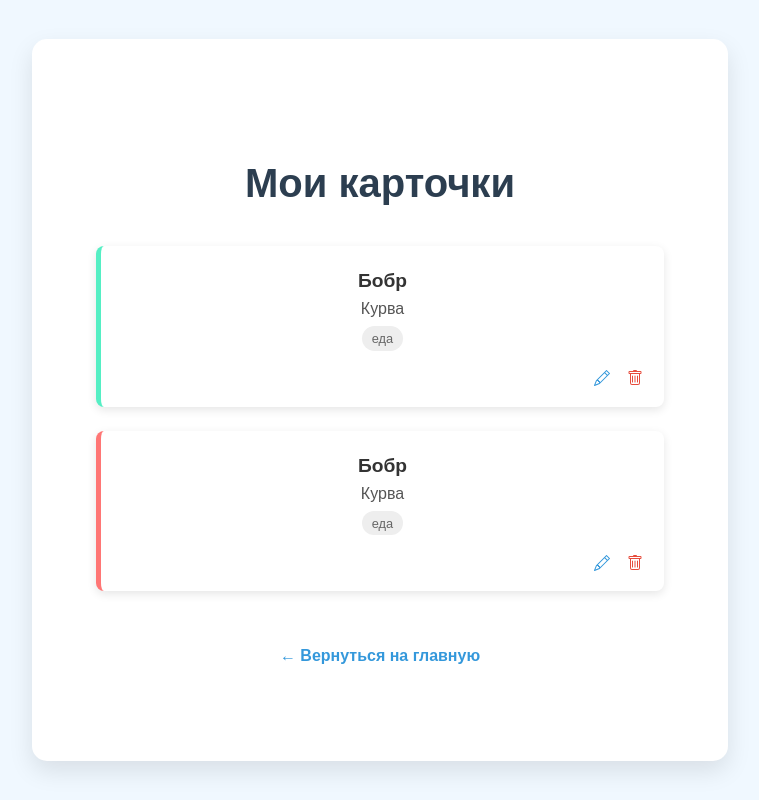
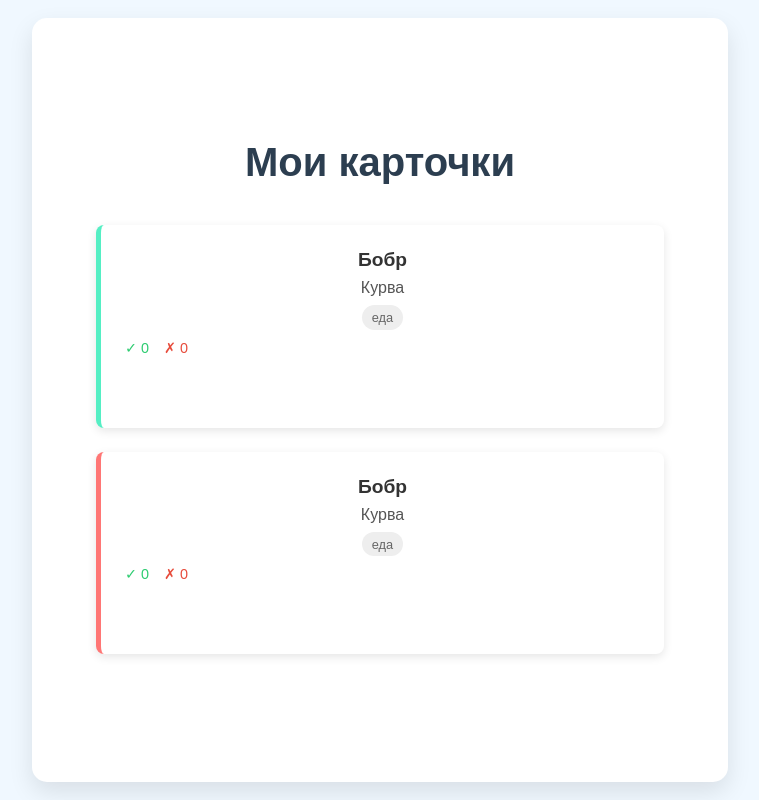
Before and after one commit to Tameratlant/Python_anki, a Flask app: page /my_cards in a window 1280 px wide. Shown: the whole page, without its empty margins (260-1019 px from the left). Run offline with Flask 3, Linux system fonts and the light colour scheme; data comes from the database, SQL or seed files in the repository.

Commit message:
Data collecting done

```diff
--- a/app.py
+++ b/app.py
@@ -12,7 +12,6 @@ app.config['SECRET_KEY'] = 'your-secret-key-here'
 
 db = SQLAlchemy(app)
 
-# Модель карточки
 class Card(db.Model):
     id = db.Column(db.Integer, primary_key=True)
     front_text = db.Column(db.String(100), nullable=False)
@@ -21,6 +20,7 @@ class Card(db.Model):
     color = db.Column(db.String(20), nullable=False)
     correct_answers = db.Column(db.Integer, default=0)
     wrong_answers = db.Column(db.Integer, default=0)
+    last_wrong_answer = db.Column(db.DateTime)
     created_at = db.Column(db.DateTime, default=datetime.utcnow)
     last_reviewed = db.Column(db.DateTime)
 
@@ -108,8 +108,6 @@ def guess_all():
     cards = Card.query.all()
     if not cards:
         return render_template('guess_all.html', card=None)
-
-    # Выбираем случайную карточку
     card = random.choice(cards)
     return render_template('guess_all.html', card=card)
 
@@ -123,10 +121,12 @@ def handle_answer(card_id):
         card.correct_answers += 1
     else:
         card.wrong_answers += 1
+        card.last_wrong_answer = datetime.utcnow()  # Запоминаем время последнего неправильного ответа
+
     card.last_reviewed = datetime.utcnow()
     db.session.commit()
+    return redirect(url_for(next_page))
 
-    return redirect(url_for(next_page))
 if __name__ == '__main__':
     with app.app_context():
         db.create_all()  # Создаём таблицы в БД
--- a/static/style.css
+++ b/static/style.css
@@ -364,3 +364,22 @@ h1 {
     margin: 2rem 0;
     box-shadow: 0 4px 6px rgba(0, 0, 0, 0.1);
 }
+
+.card-stats {
+    margin-top: 10px;
+    font-size: 0.9rem;
+    display: flex;
+    gap: 15px;
+}
+
+.stat-correct {
+    color: #2ecc71;
+}
+
+.stat-wrong {
+    color: #e74c3c;
+}
+
+.card-content {
+    margin-bottom: 3rem; /* Увеличиваем отступ для статистики */
+}
--- a/templates/my_cards.html
+++ b/templates/my_cards.html
@@ -16,26 +16,23 @@
                 <div class="card-front">{{ card.front_text }}</div>
                 <div class="card-back">{{ card.back_text }}</div>
                 <div class="card-tag">{{ card.tag }}</div>
+                <div class="card-stats">
+                    <span class="stat-correct">✓ {{ card.correct_answers }}</span>
+                    <span class="stat-wrong">✗ {{ card.wrong_answers }}</span>
+                </div>
             </div>
             <div class="card-actions">
                 <a href="{{ url_for('edit_card', card_id=card.id) }}" class="edit-btn">
-                    <svg xmlns="http://www.w3.org/2000/svg" width="16" height="16" fill="currentColor" viewBox="0 0 16 16">
-                        <path d="M12.146.146a.5.5 0 0 1 .708 0l3 3a.5.5 0 0 1 0 .708l-10 10a.5.5 0 0 1-.168.11l-5 2a.5.5 0 0 1-.65-.65l2-5a.5.5 0 0 1 .11-.168l10-10zM11.207 2.5 13.5 4.793 14.793 3.5 12.5 1.207 11.207 2.5zm1.586 3L10.5 3.207 4 9.707V10h.5a.5.5 0 0 1 .5.5v.5h.5a.5.5 0 0 1 .5.5v.5h.293l6.5-6.5zm-9.761 5.175-.106.106-1.528 3.821 3.821-1.528.106-.106A.5.5 0 0 1 5 12.5V12h-.5a.5.5 0 0 1-.5-.5V11h-.5a.5.5 0 0 1-.468-.325z"/>
-                    </svg>
+                    <!-- Иконка редактирования -->
                 </a>
                 <form action="{{ url_for('delete_card', card_id=card.id) }}" method="POST" class="delete-form">
                     <button type="submit" class="delete-btn">
-                        <svg xmlns="http://www.w3.org/2000/svg" width="16" height="16" fill="currentColor" viewBox="0 0 16 16">
-                            <path d="M5.5 5.5A.5.5 0 0 1 6 6v6a.5.5 0 0 1-1 0V6a.5.5 0 0 1 .5-.5zm2.5 0a.5.5 0 0 1 .5.5v6a.5.5 0 0 1-1 0V6a.5.5 0 0 1 .5-.5zm3 .5a.5.5 0 0 0-1 0v6a.5.5 0 0 0 1 0V6z"/>
-                            <path fill-rule="evenodd" d="M14.5 3a1 1 0 0 1-1 1H13v9a2 2 0 0 1-2 2H5a2 2 0 0 1-2-2V4h-.5a1 1 0 0 1-1-1V2a1 1 0 0 1 1-1H6a1 1 0 0 1 1-1h2a1 1 0 0 1 1 1h3.5a1 1 0 0 1 1 1v1zM4.118 4 4 4.059V13a1 1 0 0 0 1 1h6a1 1 0 0 0 1-1V4.059L11.882 4H4.118zM2.5 3V2h11v1h-11z"/>
-                        </svg>
+                        <!-- Иконка удаления -->
                     </button>
                 </form>
             </div>
         </div>
         {% endfor %}
     </div>
-
-    <a href="{{ url_for('index') }}" class="back-link">← Вернуться на главную</a>
 </div>
 {% endblock %}
```
Also changed, not shown: templates/guess_by_tag.html (added, +24 -0 lines), templates/practice_by_tag.html (added, +32 -0 lines).
